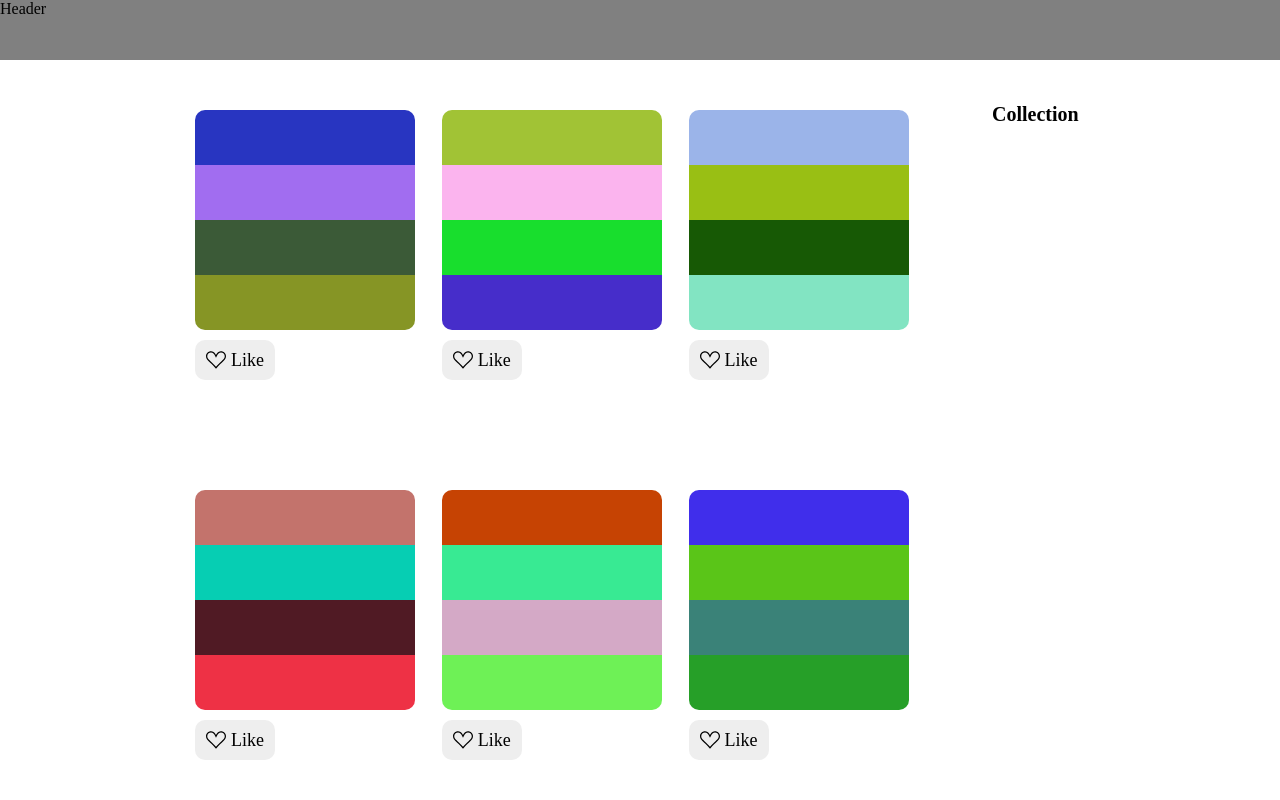
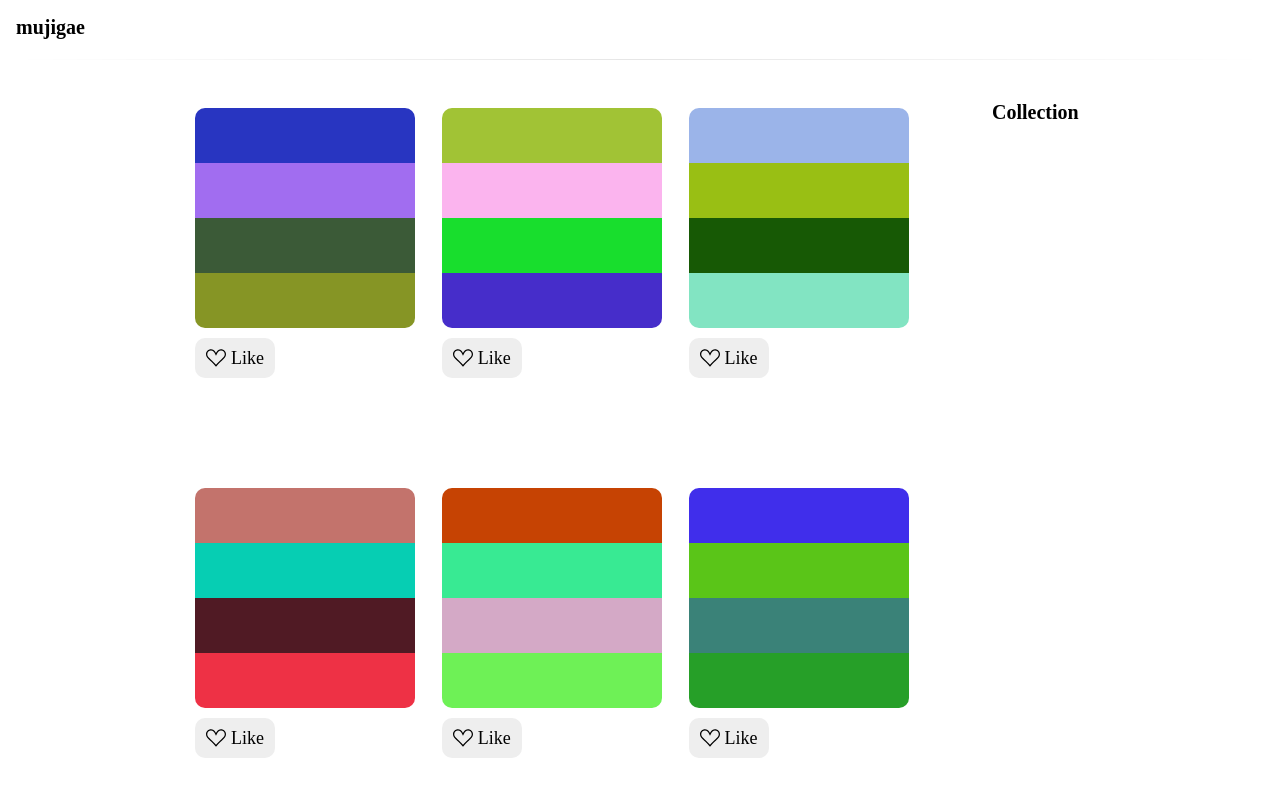
Before and after one commit to Team-SuperSonic/mujigae, a React (Create React App) app: page / in a window 1280 px wide. Shown: the top 800 px of the page. Built offline with nearby package versions, Linux system fonts and the light colour scheme.

Commit message:
Update : Header.jsx
fixed header

```diff
--- a/src/components/main/Header.jsx
+++ b/src/components/main/Header.jsx
@@ -1,14 +1,46 @@
-// 채린 추가
-
 import React from "react";
 import styled from "styled-components";
 
-export default function Header() {
-  return <Navbar>Header</Navbar>;
-}
+const S = {};
 
-const Navbar = styled.div`
+const Header = () => {
+  return (
+    <S.Header>
+      <S.Left>mujigae</S.Left>
+    </S.Header>
+  );
+};
+
+S.Header = styled.div`
   width: 100%;
-  height: 60px;
-  background-color: gray;
+  height: 58px;
+  position: fixed;
+  background: #fff;
+  top: 0;
+  left: 0;
+  padding: 1rem;
+  z-index: 1;
+
+  &:after {
+    content: "";
+    display: block;
+    position: relative;
+    top: 20px;
+    width: 100%;
+    height: 1px;
+    background-image: linear-gradient(
+      90deg,
+      rgba(0, 0, 0, 0) 0%,
+      #000000 50%,
+      rgba(0, 0, 0, 0) 100%
+    );
+    opacity: 0.1;
+  }
 `;
+
+S.Left = styled.div`
+  font-weight: 700;
+  font-size: 20px;
+`;
+
+export default Header;
--- a/src/pages/Main.jsx
+++ b/src/pages/Main.jsx
@@ -113,13 +113,9 @@ function Main() {
                   onLike: likeHandler,
                 }}
               />
-            }
-          ></Route>
+            }></Route>
           <Route path="/detail/*" element={<Detail />}></Route>
-          <Route
-            path="/detail/:idx"
-            element={<Detail items={items} dummyItems={dummyItems} />}
-          />
+          <Route path="/detail/:idx" element={<Detail items={items} dummyItems={dummyItems} />} />
         </Routes>
         <CollectionList
           items={items}
@@ -146,6 +142,7 @@ const Section = styled.div`
   display: flex;
   flex-direction: row;
   justify-content: center;
+  padding-top: 58px;
 `;
 
 const Menu = styled.div`
```
